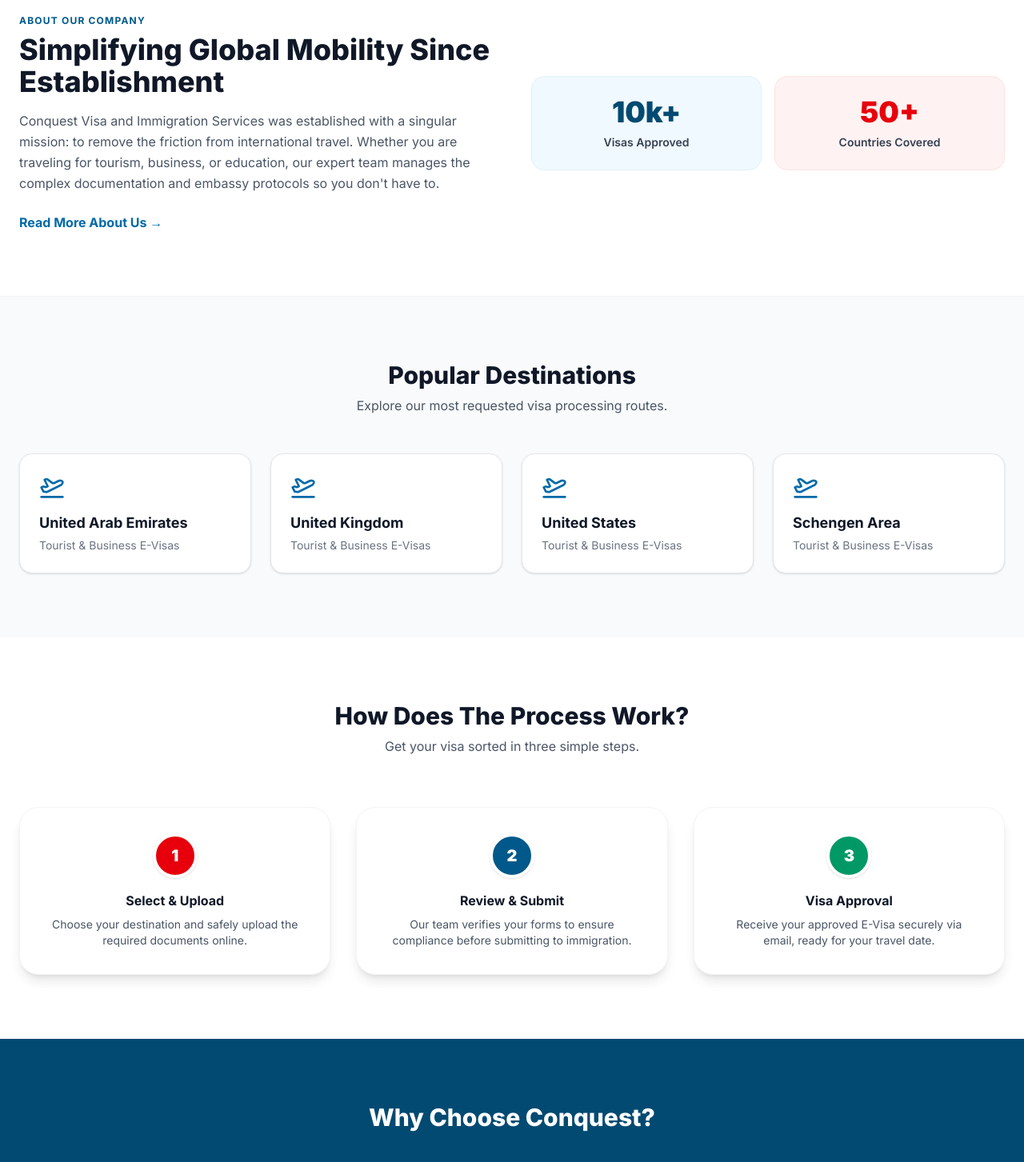
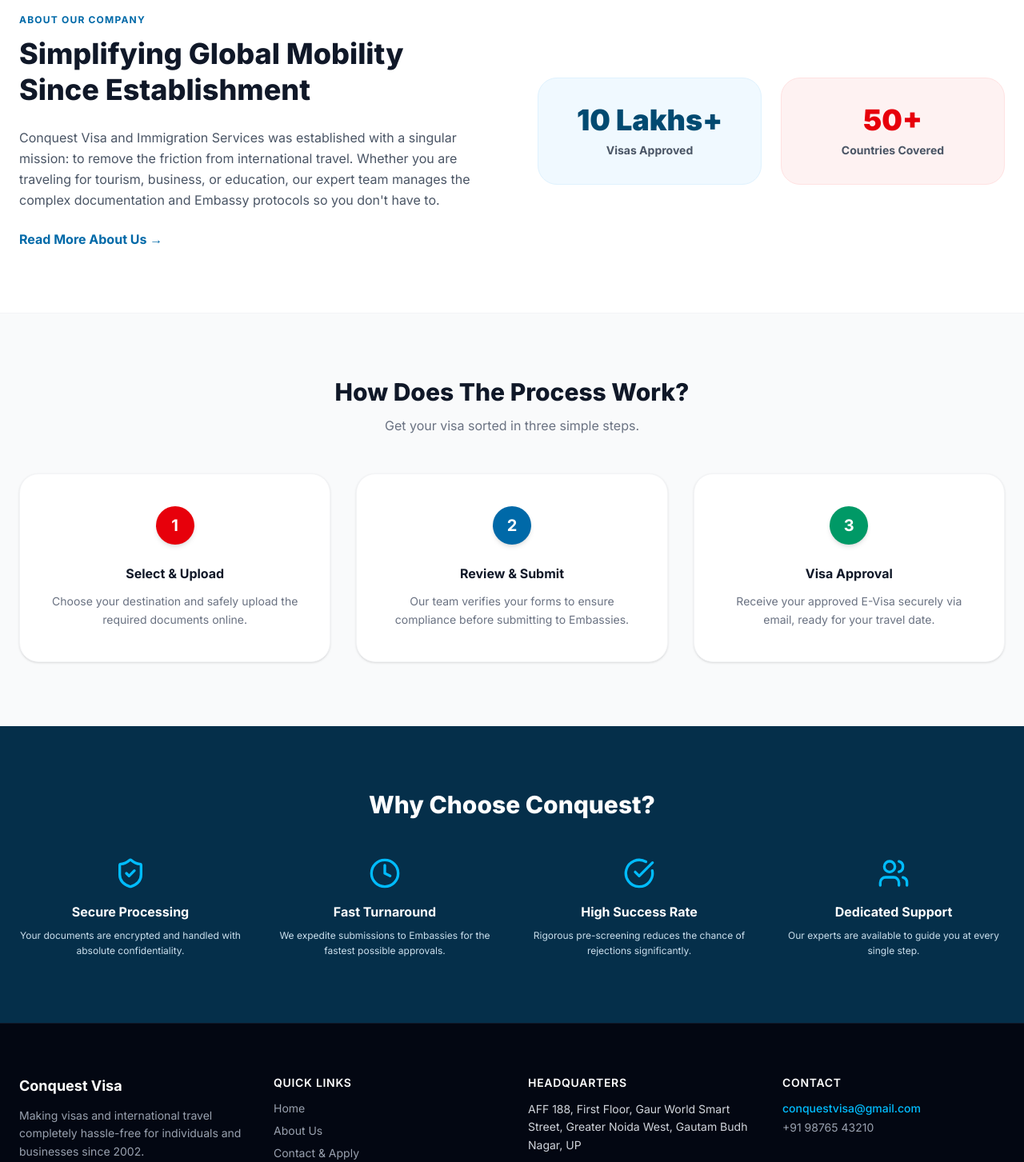
Before and after one commit to chaudharyKrrish7/conquestN, a Next.js app: page / in a window 1280 px wide. Shown: the part 1120-2573 px from the top of the page at 80% size. Built offline with nearby package versions, Linux system fonts and the light colour scheme.

Commit message:
fixed some home page sections

```diff
--- a/src/app/api/contact/route.ts
+++ b/src/app/api/contact/route.ts
@@ -5,13 +5,12 @@
     const body = await req.json();
     const { name, dob, email, phone, citizenOf, destination, visaType, applicants, message } = body;
 
-    // 1. Format the data array EXACTLY as the columns appear in Google Sheets
-    // A: Timestamp, B: Name, C: DOB, D: Email, E: Phone, F: Citizen Of, G: Destination, H: Visa Type, I: Applicants, J: Message
+    // 1. Google Sheets Integration (Maintains your perfect Excel record)
     const sheetData = {
       data: [
         new Date().toLocaleString("en-IN", { timeZone: "Asia/Kolkata" }), // Timestamp
         name,
-        dob, // <-- Added Date of Birth here to fix the column shifting!
+        dob,
         email,
         phone,
         citizenOf,
@@ -22,41 +21,50 @@
       ]
     };
 
-    // 2. Send to Google Sheets Webhook
     if (process.env.GOOGLE_SHEET_WEBHOOK_URL) {
       await fetch(process.env.GOOGLE_SHEET_WEBHOOK_URL, {
         method: "POST",
         headers: { "Content-Type": "application/json" },
-        body: JSON.stringify(sheetData), // Send the formatted array
+        body: JSON.stringify(sheetData),
       }).catch(err => console.error("Sheet Error:", err));
     }
 
-    // 3. Send Email Notification (Optional: updating your email body to include DOB)
+    // 2. Send Email Notification to CONQUESTVISA@GMAIL.COM
     if (process.env.EMAIL_USER && process.env.EMAIL_PASS) {
       const nodemailer = require("nodemailer");
       const transporter = nodemailer.createTransport({
         service: "gmail",
         auth: {
-          user: process.env.EMAIL_USER,
-          pass: process.env.EMAIL_PASS,
+          user: process.env.EMAIL_USER, // Your server/sending email (can be the same as conquestvisa@gmail.com)
+          pass: process.env.EMAIL_PASS, // App password
         },
       });
 
       const mailOptions = {
-        from: process.env.EMAIL_USER,
-        to: process.env.OWNER_EMAIL,
+        from: `"${name} (New Lead)" <${process.env.EMAIL_USER}>`, // Shows the client's name as the sender name
+        replyTo: email, // <-- MAGIC LINE: Clicking 'Reply' goes straight to the customer's email!
+        // Inside your mailOptions in src/app/api/contact/route.ts
+        to: "conquestvisa@gmail.com", // <-- lowercase here
         subject: `New Visa Lead: ${name} to ${destination}`,
         html: `
-          <h2>New Visa Application Lead</h2>
+          <div style="font-family: Arial, sans-serif; max-w-600px; padding: 20px; border: 1px solid #e2e8f0; border-radius: 10px;">
+            <h2 style="color: #0c4a6e; border-bottom: 2px solid #0c4a6e; padding-bottom: 10px;">New Visa Application Lead</h2>
             <p><strong>Name:</strong> ${name}</p>
             <p><strong>Date of Birth:</strong> ${dob}</p>
-          <p><strong>Email:</strong> ${email}</p>
+            <p><strong>Email:</strong> <a href="mailto:${email}">${email}</a></p>
             <p><strong>Phone:</strong> ${phone}</p>
             <p><strong>Citizen Of:</strong> ${citizenOf}</p>
             <p><strong>Destination:</strong> ${destination}</p>
             <p><strong>Visa Type:</strong> ${visaType || "N/A"}</p>
             <p><strong>Applicants:</strong> ${applicants}</p>
-          <p><strong>Message:</strong> ${message || "None"}</p>
+            <p><strong>Message / Notes:</strong></p>
+            <div style="background-color: #f8fafc; padding: 15px; border-radius: 8px; margin-top: 10px;">
+              ${message || "No specific requirements provided."}
+            </div>
+            <p style="font-size: 12px; color: #64748b; margin-top: 30px;">
+              *Reply directly to this email to contact ${name}.
+            </p>
+          </div>
         `,
       };
 
--- a/src/app/page.tsx
+++ b/src/app/page.tsx
@@ -1,115 +1,113 @@
-import VisaFinder from "../components/VisaFinder";
-import { Shield, Clock, Users, Globe2, CheckCircle2, PlaneTakeoff, FileCheck } from "lucide-react";
 import Link from "next/link";
+import { ShieldCheck, Clock, CheckCircle, Users } from "lucide-react";
+import VisaFinder from "@/components/VisaFinder";
 
-export default function HomePage() {
+export default function Home() {
   return (
-    <main className="min-h-screen bg-white">
-      {/* 1. Hero & Dynamic Visa Engine */}
+    <main className="min-h-screen bg-white text-gray-900 flex flex-col">
+
+      {/* 1. Hero & Visa Finder Section */}
       <VisaFinder />
 
-      {/* 2. About the Establishment */}
-      <section className="py-20 px-6 max-w-7xl mx-auto border-t border-gray-100">
-        <div className="grid grid-cols-1 md:grid-cols-2 gap-12 items-center">
+      {/* 2. About Company & Stats Section */}
+      <section className="py-20 px-6 max-w-7xl mx-auto w-full">
+        <div className="grid grid-cols-1 lg:grid-cols-2 gap-16 items-center">
           <div>
-            <h2 className="text-xs font-bold text-sky-800 uppercase tracking-widest mb-2">About Our Company</h2>
-            <h3 className="text-3xl md:text-4xl font-extrabold text-gray-900 mb-4">Simplifying Global Mobility Since Establishment</h3>
+            <h3 className="text-xs font-bold text-sky-700 uppercase tracking-widest mb-3">About Our Company</h3>
+            <h2 className="text-3xl md:text-4xl font-extrabold text-gray-900 mb-6 leading-tight">
+              Simplifying Global Mobility Since Establishment
+            </h2>
             <p className="text-gray-600 mb-6 leading-relaxed">
-              Conquest Visa and Immigration Services was established with a singular mission: to remove the friction from international travel. Whether you are traveling for tourism, business, or education, our expert team manages the complex documentation and embassy protocols so you don&apos;t have to.
+              Conquest Visa and Immigration Services was established with a singular mission: to remove the friction from international travel. Whether you are traveling for tourism, business, or education, our expert team manages the complex documentation and Embassy protocols so you don't have to.
             </p>
-            <Link href="/about" className="text-sky-700 font-bold hover:text-sky-900 flex items-center gap-2 transition">
+            <Link href="/about" className="text-sky-700 font-bold hover:text-sky-900 transition">
               Read More About Us &rarr;
             </Link>
           </div>
-          <div className="grid grid-cols-2 gap-4">
-             <div className="bg-sky-50 p-6 rounded-2xl border border-sky-100 text-center">
-               <h4 className="text-4xl font-black text-sky-900 mb-2">10k+</h4>
-               <p className="text-sm font-semibold text-gray-700">Visas Approved</p>
-             </div>
-             <div className="bg-red-50 p-6 rounded-2xl border border-red-100 text-center">
-               <h4 className="text-4xl font-black text-red-600 mb-2">50+</h4>
-               <p className="text-sm font-semibold text-gray-700">Countries Covered</p>
-             </div>
+
+          <div className="grid grid-cols-1 sm:grid-cols-2 gap-6">
+            <div className="bg-sky-50 p-8 rounded-3xl border border-sky-100 text-center flex flex-col justify-center">
+              <h4 className="text-4xl font-black text-sky-900 mb-2">10 Lakhs+</h4>
+              <p className="text-sm font-bold text-gray-600">Visas Approved</p>
+            </div>
+            <div className="bg-red-50 p-8 rounded-3xl border border-red-100 text-center flex flex-col justify-center">
+              <h4 className="text-4xl font-black text-red-600 mb-2">50+</h4>
+              <p className="text-sm font-bold text-gray-600">Countries Covered</p>
+            </div>
           </div>
         </div>
       </section>
 
-      {/* 3. Popular Destinations */}
+      {/* 3. How It Works Section */}
       <section className="py-20 px-6 bg-gray-50 border-t border-gray-100">
-        <div className="max-w-7xl mx-auto text-center mb-12">
-           <h2 className="text-3xl font-extrabold text-gray-900">Popular Destinations</h2>
-           <p className="text-gray-600 mt-2">Explore our most requested visa processing routes.</p>
-        </div>
-        <div className="max-w-7xl mx-auto grid grid-cols-1 sm:grid-cols-2 lg:grid-cols-4 gap-6">
-          {["United Arab Emirates", "United Kingdom", "United States", "Schengen Area"].map((dest, i) => (
-            <div key={i} className="bg-white p-6 rounded-2xl shadow-sm border border-gray-200 hover:shadow-md transition">
-              <PlaneTakeoff className="w-8 h-8 text-sky-700 mb-4" />
-              <h3 className="text-lg font-bold text-gray-900">{dest}</h3>
-              <p className="text-sm text-gray-500 mt-1">Tourist & Business E-Visas</p>
+        <div className="max-w-7xl mx-auto text-center">
+          <h2 className="text-3xl font-extrabold text-gray-900 mb-3">How Does The Process Work?</h2>
+          <p className="text-gray-500 mb-12">Get your visa sorted in three simple steps.</p>
+
+          <div className="grid grid-cols-1 md:grid-cols-3 gap-8">
+            <div className="bg-white p-10 rounded-3xl shadow-sm border border-gray-100">
+              <div className="w-12 h-12 bg-red-600 text-white rounded-full flex items-center justify-center font-bold text-xl mx-auto mb-6 shadow-md">1</div>
+              <h4 className="font-bold text-gray-900 mb-3">Select & Upload</h4>
+              <p className="text-sm text-gray-500 leading-relaxed">
+                Choose your destination and safely upload the required documents online.
+              </p>
             </div>
-          ))}
-        </div>
-      </section>
-
-      {/* 4. How the Process Works (3 Steps) */}
-      <section className="py-20 px-6 max-w-7xl mx-auto">
-        <div className="text-center mb-16">
-          <h2 className="text-3xl font-extrabold text-gray-900">How Does The Process Work?</h2>
-          <p className="text-gray-600 mt-2">Get your visa sorted in three simple steps.</p>
-        </div>
-        <div className="grid grid-cols-1 md:grid-cols-3 gap-8 relative">
-          <div className="hidden md:block absolute top-1/2 left-0 w-full h-0.5 bg-gray-200 -z-10 -translate-y-1/2"></div>
-
-          <div className="bg-white p-8 rounded-3xl shadow-lg border border-gray-100 text-center relative z-10">
-            <div className="w-14 h-14 bg-red-600 text-white rounded-full flex items-center justify-center text-xl font-black mx-auto mb-4 border-4 border-white shadow-sm">1</div>
-            <h4 className="font-bold text-gray-900 mb-2">Select & Upload</h4>
-            <p className="text-sm text-gray-600">Choose your destination and safely upload the required documents online.</p>
-          </div>
-
-          <div className="bg-white p-8 rounded-3xl shadow-lg border border-gray-100 text-center relative z-10">
-            <div className="w-14 h-14 bg-sky-800 text-white rounded-full flex items-center justify-center text-xl font-black mx-auto mb-4 border-4 border-white shadow-sm">2</div>
-            <h4 className="font-bold text-gray-900 mb-2">Review & Submit</h4>
-            <p className="text-sm text-gray-600">Our team verifies your forms to ensure compliance before submitting to immigration.</p>
-          </div>
-
-          <div className="bg-white p-8 rounded-3xl shadow-lg border border-gray-100 text-center relative z-10">
-            <div className="w-14 h-14 bg-emerald-600 text-white rounded-full flex items-center justify-center text-xl font-black mx-auto mb-4 border-4 border-white shadow-sm">3</div>
-            <h4 className="font-bold text-gray-900 mb-2">Visa Approval</h4>
-            <p className="text-sm text-gray-600">Receive your approved E-Visa securely via email, ready for your travel date.</p>
+            <div className="bg-white p-10 rounded-3xl shadow-sm border border-gray-100">
+              <div className="w-12 h-12 bg-sky-700 text-white rounded-full flex items-center justify-center font-bold text-xl mx-auto mb-6 shadow-md">2</div>
+              <h4 className="font-bold text-gray-900 mb-3">Review & Submit</h4>
+              <p className="text-sm text-gray-500 leading-relaxed">
+                Our team verifies your forms to ensure compliance before submitting to Embassies.
+              </p>
+            </div>
+            <div className="bg-white p-10 rounded-3xl shadow-sm border border-gray-100">
+              <div className="w-12 h-12 bg-emerald-600 text-white rounded-full flex items-center justify-center font-bold text-xl mx-auto mb-6 shadow-md">3</div>
+              <h4 className="font-bold text-gray-900 mb-3">Visa Approval</h4>
+              <p className="text-sm text-gray-500 leading-relaxed">
+                Receive your approved E-Visa securely via email, ready for your travel date.
+              </p>
+            </div>
           </div>
         </div>
       </section>
 
-      {/* 5. Why Choose Conquest */}
-      <section className="py-20 px-6 bg-sky-900 text-white">
-        <div className="max-w-7xl mx-auto">
-          <div className="text-center mb-12">
-            <h2 className="text-3xl font-extrabold mb-4">Why Choose Conquest?</h2>
-          </div>
-          <div className="grid grid-cols-1 md:grid-cols-2 lg:grid-cols-4 gap-8">
-            <div className="text-center">
-              <Shield className="w-10 h-10 mx-auto text-sky-400 mb-3" />
+      {/* 4. Why Choose Conquest Section */}
+      <section className="py-20 px-6 bg-sky-950 text-white">
+        <div className="max-w-7xl mx-auto text-center">
+          <h2 className="text-3xl font-extrabold mb-12">Why Choose Conquest?</h2>
+
+          <div className="grid grid-cols-1 md:grid-cols-2 lg:grid-cols-4 gap-10">
+            <div className="flex flex-col items-center">
+              <ShieldCheck className="w-10 h-10 text-sky-400 mb-4" />
               <h4 className="font-bold mb-2">Secure Processing</h4>
-              <p className="text-sm text-sky-200">Your documents are encrypted and handled with absolute confidentiality.</p>
+              <p className="text-xs text-sky-100 leading-relaxed opacity-90 max-w-xs">
+                Your documents are encrypted and handled with absolute confidentiality.
+              </p>
             </div>
-            <div className="text-center">
-              <Clock className="w-10 h-10 mx-auto text-sky-400 mb-3" />
+            <div className="flex flex-col items-center">
+              <Clock className="w-10 h-10 text-sky-400 mb-4" />
               <h4 className="font-bold mb-2">Fast Turnaround</h4>
-              <p className="text-sm text-sky-200">We expedite submissions to embassies for the fastest possible approvals.</p>
+              <p className="text-xs text-sky-100 leading-relaxed opacity-90 max-w-xs">
+                We expedite submissions to Embassies for the fastest possible approvals.
+              </p>
             </div>
-            <div className="text-center">
-              <FileCheck className="w-10 h-10 mx-auto text-sky-400 mb-3" />
+            <div className="flex flex-col items-center">
+              <CheckCircle className="w-10 h-10 text-sky-400 mb-4" />
               <h4 className="font-bold mb-2">High Success Rate</h4>
-              <p className="text-sm text-sky-200">Rigorous pre-screening reduces the chance of rejections significantly.</p>
+              <p className="text-xs text-sky-100 leading-relaxed opacity-90 max-w-xs">
+                Rigorous pre-screening reduces the chance of rejections significantly.
+              </p>
             </div>
-            <div className="text-center">
-              <Users className="w-10 h-10 mx-auto text-sky-400 mb-3" />
+            <div className="flex flex-col items-center">
+              <Users className="w-10 h-10 text-sky-400 mb-4" />
               <h4 className="font-bold mb-2">Dedicated Support</h4>
-              <p className="text-sm text-sky-200">Our immigration experts are available to guide you at every single step.</p>
+              <p className="text-xs text-sky-100 leading-relaxed opacity-90 max-w-xs">
+                Our experts are available to guide you at every single step.
+              </p>
             </div>
           </div>
         </div>
       </section>
+
     </main>
   );
 }
--- a/src/components/Footer.tsx
+++ b/src/components/Footer.tsx
@@ -6,8 +6,9 @@
       <div className="max-w-7xl mx-auto px-6 grid grid-cols-1 md:grid-cols-4 gap-10">
         <div>
           <h3 className="text-white font-bold text-lg mb-3">Conquest Visa</h3>
+          {/* Updated Footer Description */}
           <p className="text-sm text-gray-400 leading-relaxed">
-            Independently owned global immigration partner established in 2002. Serving individual and corporate clients worldwide.
+            Making visas and international travel completely hassle-free for individuals and businesses since 2002.
           </p>
         </div>
         <div>
@@ -27,7 +28,9 @@
         </div>
         <div>
           <h4 className="text-white font-semibold text-sm mb-3 uppercase tracking-wider">Contact</h4>
-          <p className="text-sm">support@conquestvisa.com</p>
+          <p className="text-sm text-sky-400 font-medium hover:text-sky-300 transition-colors">
+            <a href="mailto:conquestvisa@gmail.com">conquestvisa@gmail.com</a>
+          </p>
           <p className="text-sm mt-1">+91 98765 43210</p>
         </div>
       </div>
```
Lines whose indentation alone changed are shown as unchanged.
